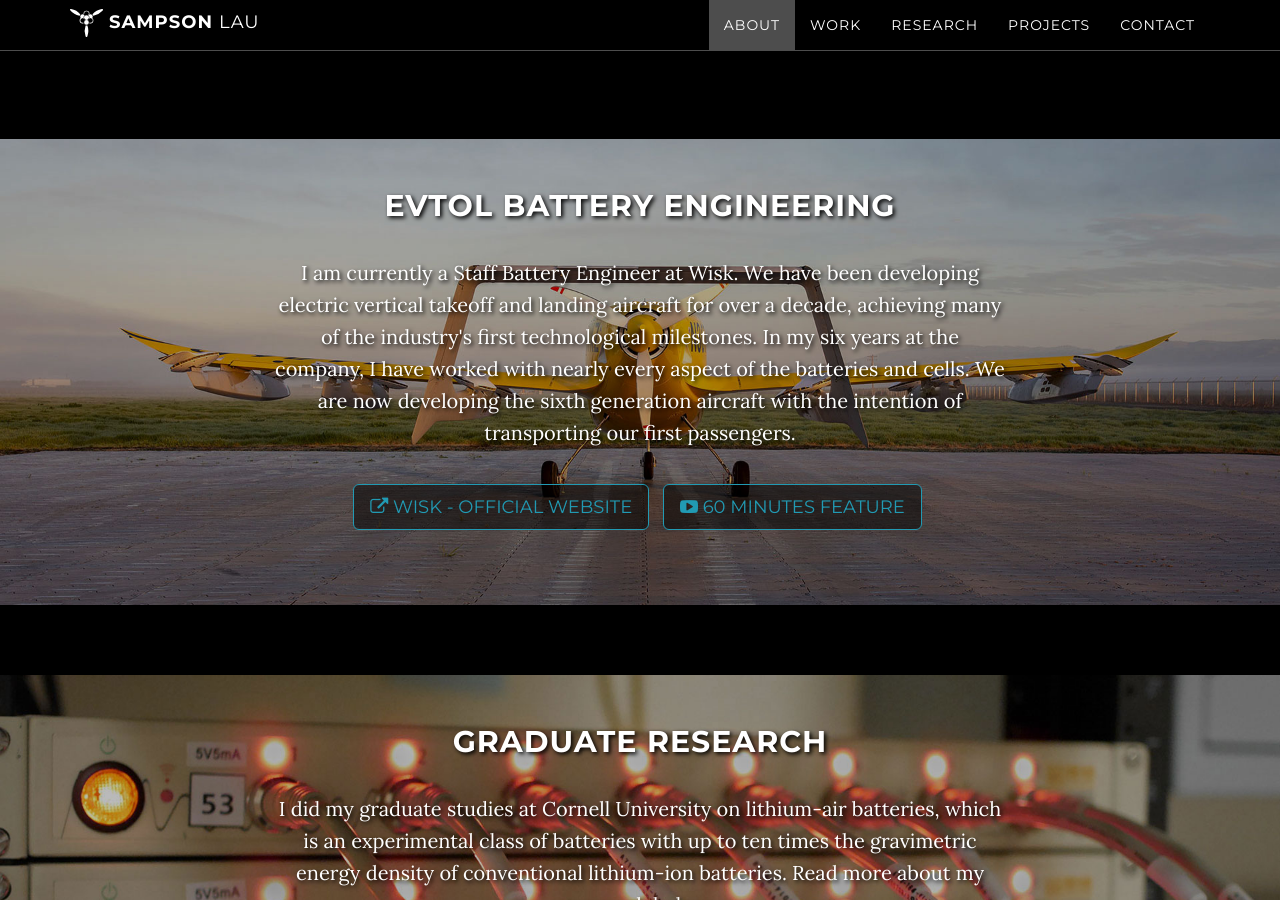
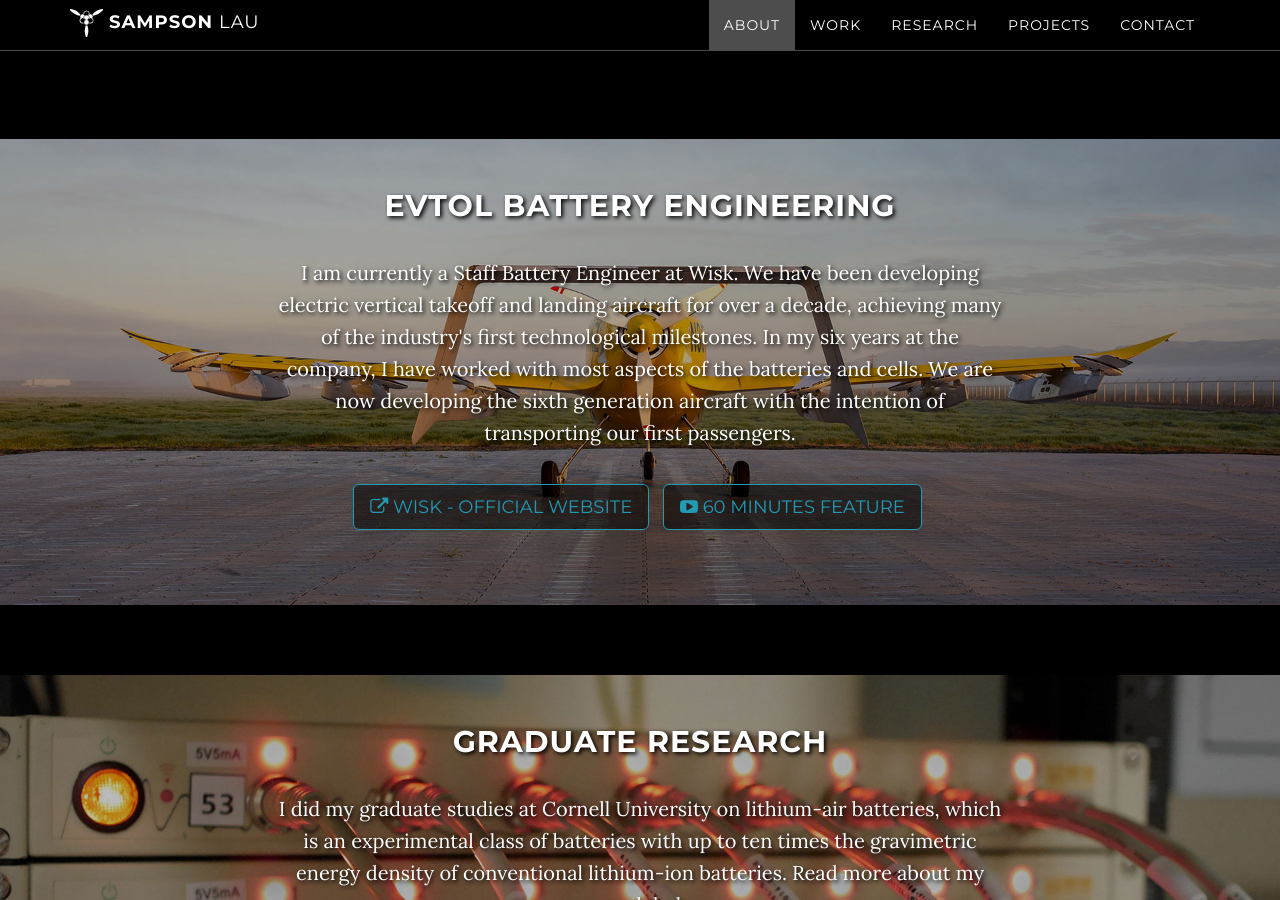
Before and after one commit to sampsonlau/sampsonlau.github.io, a Jekyll site: the page built from index.html, in a window 1280 px wide and 900 px high, scrolled down 1455 px. Built offline with Jekyll 4.4.1, drawn with Linux system fonts in a browser that asks for light colours; comment, search, counter and statistics services are not loaded; some of the changed text lies outside the part shown.

Commit message:
2022 updates.

```diff
--- a/_includes/contact.html
+++ b/_includes/contact.html
@@ -4,7 +4,7 @@
             <div class="col-lg-8 col-lg-offset-2">
                 <h2>Contact</h2>
                 <p>
-                  I am open to new opportunities, collaborations, and the sharing of
+                  I am always open to new opportunities, collaborations, and the sharing of
                   knowledge and expertise. Feel free to email me or message me through LinkedIn.
                 </p>
                 <ul class="list-inline banner-social-buttons">
--- a/_includes/work.html
+++ b/_includes/work.html
@@ -5,7 +5,7 @@
                 <div class="col-lg-8 col-lg-offset-2">
                     <h2 class="shadowed">eVTOL Battery Engineering</h2>
                     <p class="shadowed">I am currently a Staff Battery Engineer at Wisk. We have been developing electric vertical takeoff and landing aircraft for over a decade,
-                        achieving many of the industry's first technological milestones. In my six years at the company, I have worked with nearly every aspect of the batteries and cells.
+                        achieving many of the industry's first technological milestones. In my six years at the company, I have worked with most aspects of the batteries and cells.
                         We are now developing the sixth generation aircraft with the intention of transporting our first passengers.
                     </p>
                     <script async src="/js/medium_embed.js"></script>
```
